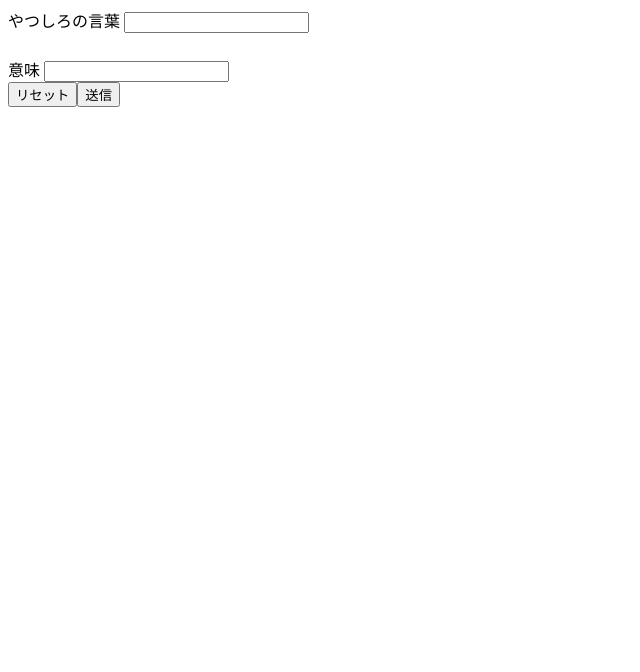
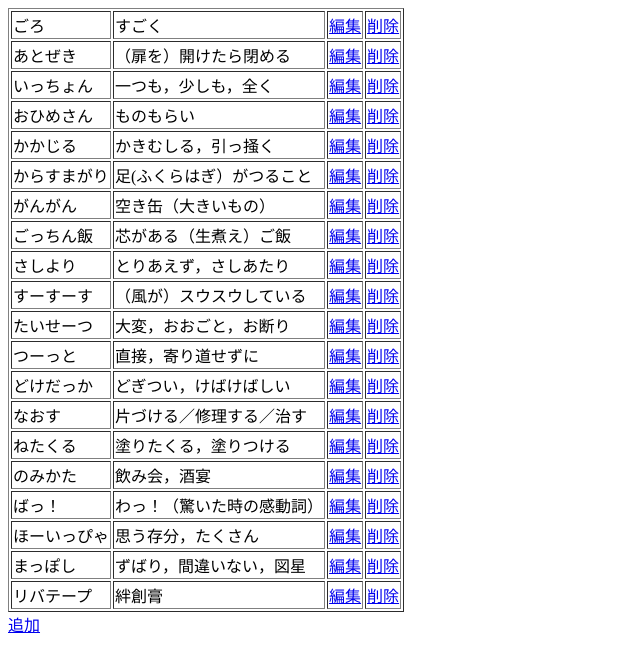
Before and after one commit to kaaa43246y/sotsugyouseisaku, a Flask app: page /edit in a window 1280 px wide. Shown: the top 672 px of the page, without its empty margins (0-640 px from the left). Run offline with Flask 2, Linux system fonts and the light colour scheme; data comes from the database, SQL or seed files in the repository.

Commit message:
データ追加、削除test

```diff
--- a/app.py
+++ b/app.py
@@ -97,7 +97,43 @@ def index():
 
 @app.route("/edit")
 def edit():
-    return render_template("edit.html")
+    conn = sqlite3.connect('hougen.db')
+    c = conn.cursor()
+
+    c.execute('SELECT word,mean from hougen')
+    edit = []
+
+    for row in c.fetchall():
+        edit.append({"word":row[0],"mean":row[1]})
+    c.close()
+    print(edit)
+
+
+    return render_template("edit.html",edit=edit)
+
+# @app.route("/add",methods=["GET"])
+# def add_get():
+#     return render_template("add.html")
+
+# @app.route("/add",methods=["POST"])
+# def add_post():
+#     word=request.form.get("hougen")
+#     mean=request.form.get("imi")
+#     conn = sqlite3.connect('hougen.db')
+#     c = conn.cursor()
+
+#     c.execute('insert into hougen values(null,?,?,?)',(id,word,mean))
+#     conn.commit()
+#     conn.close()
+#     print(edit)
+
+
+#     return redirect("/edit")
+
+
+
+
+
 
 
 
--- a/templates/edit.html
+++ b/templates/edit.html
@@ -7,18 +7,19 @@
 </head>
 <body>
 
-    <form>
-        <div class="inputs">
-            <label class="label">やつしろの言葉</label>
-            <input class="input_form" type="text" name="name">
-        </div>
-    　　　　 <div class="inputs">
-            <label class="label">意味</label>
-            <input class="input_form" type="number" name="age">
-        <div class="btn-area">
-            <input type="reset" value="リセット"><input type="submit" value="送信">
-        </div>
-    </form>
+    <table border="1">
+        {% for item in edit %}
+        <tr>
+            <td>{{item["word"]}}</td>
+            <td>{{item["mean"]}}</td>
+            <td><a href="/edit/{{item['word']}}">編集</a></td>
+            <td><a href="/del/{{item['mean']}}">削除</a></td>
+
+        </tr>
+        {% endfor %}
+
+    </table>
+    <a href="/add">追加</a>
 
 </body>
 </html>
```
Also changed, not shown: templates/add.html (added, +21 -0 lines).
